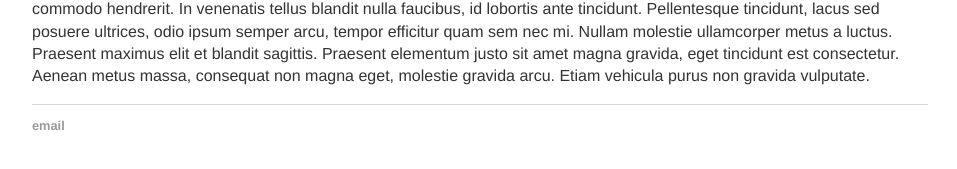
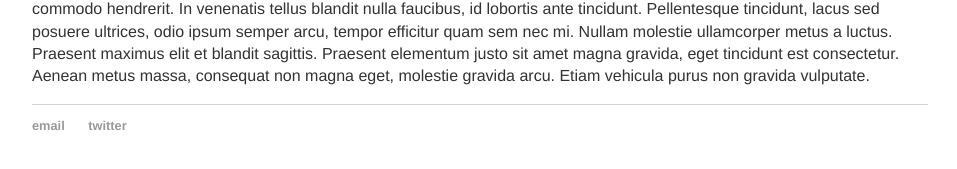
Before and after one commit to rosiebusia/rosiebusia.github.io, a Jekyll site: the page built from index.html, in a window 1280 px wide. Shown: the part 311-480 px from the top of the page, without its empty margins (160-1117 px from the left). Built offline with Jekyll 4.4.1, drawn with Linux system fonts in a browser that asks for light colours.

Commit message:
Update default.html

```diff
--- a/_layouts/default.html
+++ b/_layouts/default.html
@@ -14,6 +14,7 @@
 			<footer>
 	    		<ul>
 	        		<li><a href="mailto:rosie@rosiegillies.com">email</a></li>
+				<li><a href="https://twitter.com/breadandrosie">twitter</a></li>
 				</ul>
 			</footer>
 		</body>
```
